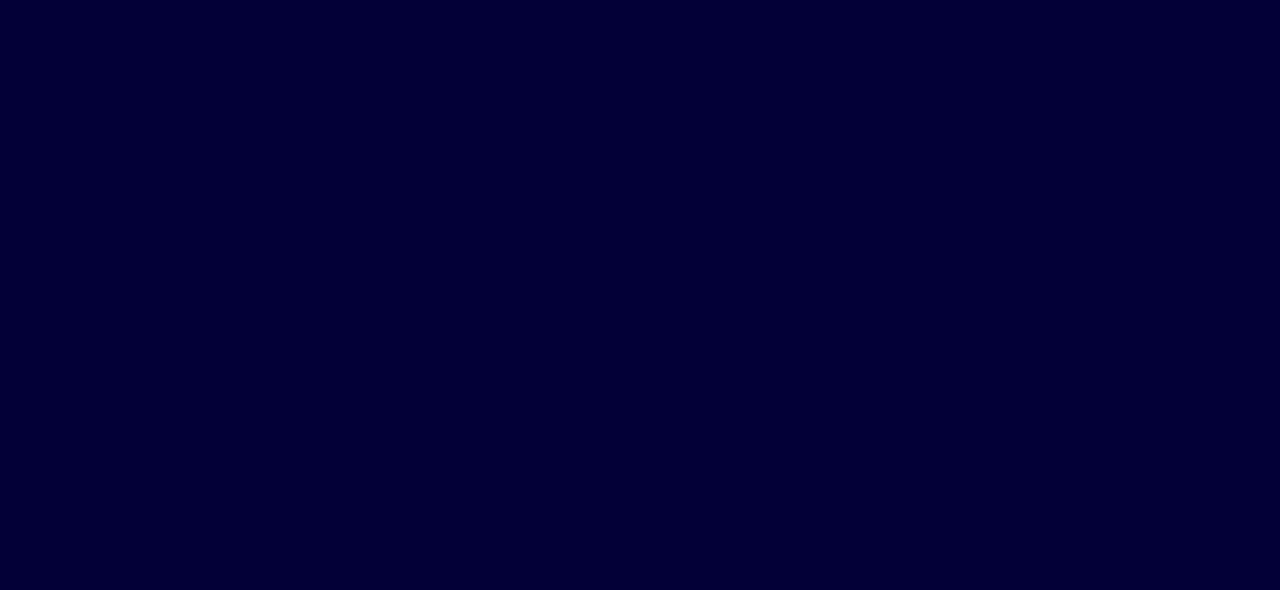
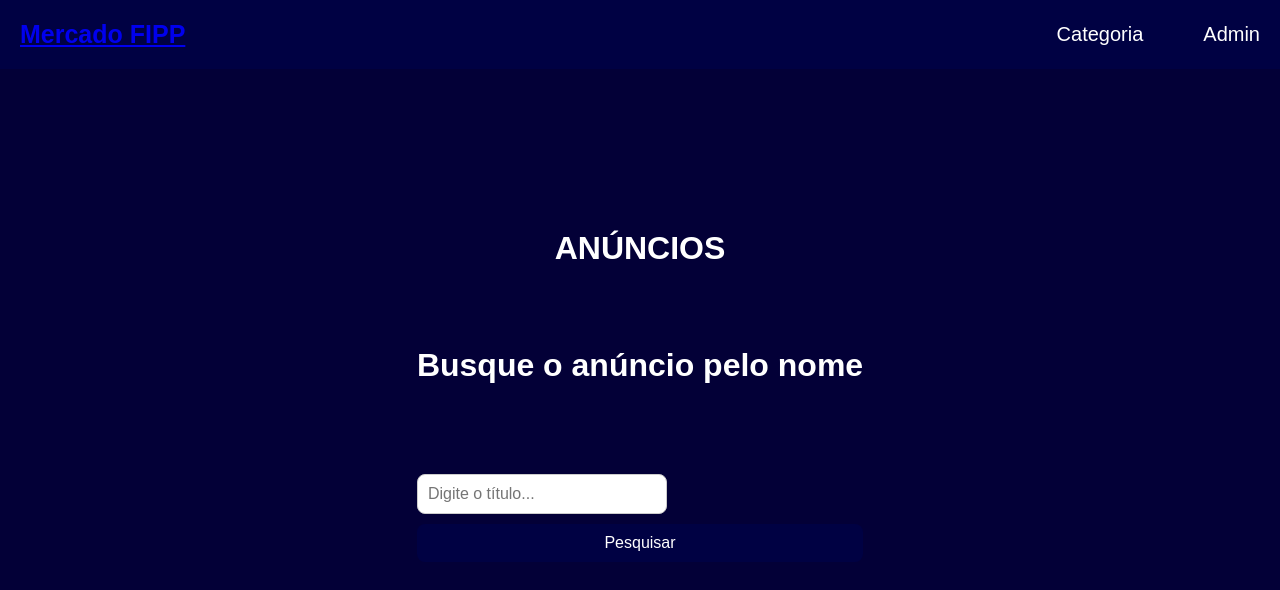
Before and after one commit to MaduRibeiroo/MercadoFIPP, a Vue app: page /buscarAnuncios in a window 1280 px wide. Before the commit this address had no page. Shown: the top 590 px of the page. Built offline with nearby package versions, Linux system fonts and the light colour scheme.

Commit message:
Adicionando buscar anuncios

```diff
--- /dev/null
+++ b/src/components/AnuncioIndividual.vue
@@ -0,0 +1,168 @@
+<template>
+    <header class="header">
+            <a href="#" class="logo"><router-link to="/Menu">Mercado FIPP</router-link></a>
+
+            <nav class="navbarra">
+              <a style="--i:1"><router-link to="/form-categorias/Categorias">Categoria</router-link></a>
+              <a style="--i:2"><router-link to="/form-usuario/Usuário">Admin</router-link></a>
+            </nav>
+    </header>
+    <div class="mainContent">
+            <div v-if="anuncio" class="infos">
+                    <h3>{{anuncios.titulo}}</h3>
+                    <p>Categoria: {{ anuncios.catid}}</p>
+                    <h6>Descrição do produto</h6>
+                    <p>{{ anuncios.descricao}}</p>
+            </div>
+        <div class="interacao">
+            <form class="form-pesquisa" @submit.prevent="adicionarPergunta">
+                    <input type="text" id="buscar" placeholder="Digite sua pergunta..." v-model="texto">
+                    <button id="botaoPesquisar" type="submit">Enviar pergunta</button>
+            </form>
+            <div class="perguntasRespostas" v-if="anuncios?.perguntas?.length">
+                <div v-for="(per, index) in this.anuncios.perguntas" :key="index" class="pergunta">
+                    <h3>{{ per.texto }}</h3>
+                    <p v-if="!per.resposta" @click="mostrarInput(index)" style="cursor: pointer; color: blue;">Responder</p>
+                    <div v-if="respostaVisivel[index] && !per.resposta">
+                    <input
+                        type="text"
+                        v-model="respostas[index]"
+                        placeholder="Digite a resposta..."
+                    />
+                    <button @click="adicionarResposta(index)">Enviar</button>
+                    </div>
+                    <h3 v-if="per.resposta">{{ per.resposta }}</h3>
+                </div>
+            </div>
+        </div>
+    </div>
+</template>
+
+<script>
+import axios from 'axios';
+
+export default{
+    name: 'AnuncioIndividual',
+    props:{
+        msg: String
+    },
+    data(){
+        return {id:0, titulo:"", data:"", descricao:"", preco:"", catid:"", catusu:"", perguntas:[],respostas: [], respostaVisivel:[], formOn:false,
+        anuncios: null}
+    },
+    created() {
+        this.id = this.$route.params.id;
+        this.carregarDados();
+    },
+    methods:{
+        carregarDados(){
+            axios.get("http://localhost:8080/apis/anuncio/"+this.id)
+            .then(result=>{
+                this.anuncios=result.data;
+                this.respostaVisivel = this.anuncios.perguntas.map(() => false);
+                this.respostas = this.anuncios.perguntas.map(() => "");
+            }).catch(error=>{
+                alert(error)
+            })
+        },
+        adicionarPergunta(){
+            axios.get("http://localhost:8080/apis/anuncio/add-pergunta/"+this.anuncios.id+"/"+this.texto)
+            .then(result=>{
+                this.anuncios=result.data;
+                this.respostaVisivel = this.anuncios.perguntas.map(() => false);
+                this.texto = "";
+            }).catch(error=>{
+                alert(error)
+            })
+        },
+        adicionarResposta(index){
+            axios.get("http://localhost:8080/apis/pergunta/add-resposta/"+this.anuncios.perguntas[index].id+"/"+this.respostas[index]).then(result=>{
+                this.anuncios = result.data; // atualiza dados com a resposta nova
+                this.respostaVisivel = this.anuncios.perguntas.map(() => false); // oculta inputs
+                this.respostas = this.anuncios.perguntas.map(() => "");
+            }).catch(error=>{
+                alert(error)
+            })
+        },
+        mostrarInput(index) {
+            this.$set(this.respostaVisivel, index, true);
+        },
+    }
+}
+</script>
+
+<style>
+.header {
+  position: fixed;
+  top: 0;
+  left: 0;
+  width: 100%;
+  padding: 20px;
+  background-color: #000143;
+  display: flex;
+  justify-content: space-between;
+  align-items: center;
+  z-index: 100;
+}
+
+.logo {
+  font-size: 25px;
+  color: white;
+  text-decoration: none;
+  font-weight: 600;
+  animation: slideRight 1s ease forwards;
+}
+
+.mainContent {
+  display: flex;
+  justify-content: space-around;
+  align-items: flex-start;
+  margin-top: 100px; /* Para não ficar atrás do header fixo */
+  padding: 20px;
+  gap: 20px;
+}
+
+/* Quadro do anúncio */
+.infos {
+  background-color: white;
+  border-radius: 15px;
+  box-shadow: 0 4px 8px rgba(0, 0, 0, 0.1);
+  padding: 20px;
+  width: 45%;
+}
+
+/* Quadro de interação */
+.interacao {
+  background-color: white;
+  border-radius: 15px;
+  box-shadow: 0 4px 8px rgba(0, 0, 0, 0.1);
+  padding: 20px;
+  width: 45%;
+}
+
+.form-pesquisa {
+  display: flex;
+  flex-direction: column;
+  gap: 10px;
+}
+
+#buscar {
+  padding: 10px;
+  border: 1px solid #ccc;
+  border-radius: 8px;
+}
+
+#botaoPesquisar {
+  padding: 10px;
+  background-color: #000143;
+  color: white;
+  border: none;
+  border-radius: 8px;
+  cursor: pointer;
+  transition: background 0.3s;
+}
+
+#botaoPesquisar:hover {
+  background-color: #1a1a70;
+}
+</style>
--- /dev/null
+++ b/src/components/buscarAnuncios.vue
@@ -0,0 +1,211 @@
+<template>
+        <header class="header">
+            <a href="#" class="logo"><router-link to="/Menu">Mercado FIPP</router-link></a>
+
+            <nav class="navbarra">
+              <a style="--i:1"><router-link to="/form-categorias/Categorias">Categoria</router-link></a>
+              <a style="--i:2"><router-link to="/form-usuario/Usuário">Admin</router-link></a>
+            </nav>
+        </header>
+
+        <main class="main-content">
+            <div class="formContent">
+                <h1 class="sub-title">ANÚNCIOS</h1>
+                <h4 class="sub-title">Busque o anúncio pelo nome</h4>
+                <form class="form-pesquisa" @submit.prevent="buscarTitulo">
+                    <input type="text" id="buscar" placeholder="Digite o título..." v-model="titulo">
+                    <button id="botaoPesquisar" type="submit">Pesquisar</button>
+                </form>
+            </div>
+            <div class="divAnuncios">
+                <div v-for="anu in this.anuncios" :key="anu.id" class="cards" @click="irParaAnuncioIndividual(anu)">
+                    <h3>{{ anu.titulo}}</h3>
+                    <h5>{{ anu.descricao}}</h5>
+                    <p>Categoria: {{anu.catusu.nome}}</p>
+                </div>
+            </div>
+        </main>
+</template>
+
+<script>
+import axios from 'axios';
+//import MainView from './layouts/mainView.vue'
+
+export default{
+    name: 'BuscarAnuncios',
+    props: {
+        msg: String
+    },
+    data(){
+      return {id:0, titulo:"", data:"", descricao:"", preco:"", catid:"", catusu:"", perguntas:[], formOn:false,
+      anuncios:[]}
+    },
+    methods:{
+        carregarDados(){
+            axios.get("http://localhost:8080/apis/anuncio")
+            .then(result=>{
+                this.anuncios=result.data
+            }).catch(erros=>{
+                alert(error)
+            })
+        },
+        buscarTitulo(){
+            axios.get("http://localhost:8080/apis/anuncio/"+this.titulo)
+            .then(result=>{
+                this.anuncios=result.data
+            }).catch(erro=>{
+                alert(error)
+            })
+        },
+        irParaAnuncioIndividual(anuncio) {
+            this.$router.push({name: "anuncioIndividual" , params: {id: anuncio.id}});
+        }
+    }
+}
+</script>
+
+<style>
+*{
+    margin: 0;
+    padding: 0;
+    box-sizing: border-box;
+    font-family: 'poppins', sans-serif;}
+
+body {
+  margin: 0;
+  font-family: 'Arial', sans-serif;
+  background-color: #030037;
+  color: white;
+  padding-top: 80px;
+}
+
+.header {
+  position: fixed;
+  top: 0;
+  left: 0;
+  width: 100%;
+  padding: 20px;
+  background-color: #000143;
+  display: flex;
+  justify-content: space-between;
+  align-items: center;
+  z-index: 100;
+}
+
+.logo {
+  font-size: 25px;
+  color: white;
+  text-decoration: none;
+  font-weight: 600;
+  animation: slideRight 1s ease forwards;
+}
+
+.navbarra a {
+  font-size: 20px;
+  color: white;
+  text-decoration: none;
+  margin-left: 30px;
+  animation: slideLeft 1s ease forwards;
+  animation-delay: calc(0.2s * var(--i));
+}
+
+.navbarra a:hover {
+  color: #53bafff7;
+}
+
+.main-content {
+  background-color: #030037;
+  color: white;
+  text-align: center;
+  margin-top: 120px;
+  padding: 20px;
+
+  display: flex;
+  flex-direction: column;
+  align-items: center;
+  min-height: calc(100vh - 120px);
+}
+
+.form-container {
+  display: flex;
+  flex-direction: column;
+  align-items: center;
+  margin-bottom: 40px;
+}
+
+.sub-title {
+  margin: 10px 0;
+  font-size: 32px;
+}
+
+.form-pesquisa {
+  margin-top: 20px;
+  display: flex;
+  justify-content: center;
+  gap: 10px;
+  flex-wrap: wrap; /* responsividade */
+}
+
+.divAnuncios {
+  display: flex;
+  flex-wrap: wrap;
+  justify-content: center;
+  gap: 20px;
+  width: 100%;
+  max-width: 1200px;
+}
+
+.form-pesquisa input {
+  padding: 10px;
+  font-size: 16px;
+  border-radius: 4px;
+  border: none;
+  width: 250px;
+}
+
+.form-pesquisa button {
+  padding: 10px 15px;
+  font-size: 16px;
+  border-radius: 4px;
+  border: none;
+  background-color: #53baff;
+  color: white;
+  cursor: pointer;
+  transition: background-color 0.3s;
+}
+
+.form-pesquisa button:hover {
+  background-color: #409de0;
+}
+
+.cards {
+  background-color: white;
+  color: black;
+  border-radius: 10px;
+  padding: 20px;
+  width: 250px;
+  box-shadow: 2px 2px 10px rgba(0, 0, 0, 0.2);
+}
+
+@keyframes slideRight {
+  0% {
+    transform: translateX(-100px);
+    opacity: 0;
+  }
+  100% {
+    transform: translateX(0);
+    opacity: 1;
+  }
+}
+
+@keyframes slideLeft {
+  0% {
+    transform: translateX(100px);
+    opacity: 0;
+  }
+  100% {
+    transform: translateX(0);
+    opacity: 1;
+  }
+}
+</style>
--- a/src/components/layouts/mainView.vue
+++ b/src/components/layouts/mainView.vue
@@ -49,7 +49,7 @@
                         <div>
                             <h2>Buscar anuncio e perguntar</h2>
                             <p>No processo de tratamento de água, a temperatura é um fator crítico. Ela afeta a eficiência das reações químicas e biológicas, como a coagulação, sedimentação e desinfecção. Águas mais frias tendem a retardar esses processos, enquanto águas mais quentes aceleram as reações.</p>
-                            <button class="btn-box" style="margin-top: 10px;">BUSCAR</button>
+                            <button class="btn-box" style="margin-top: 10px;" @click="irParaBuscaAnuncios">BUSCAR</button>
                         </div>
                     </div>
                 </div>
@@ -77,6 +77,9 @@ export default {
   methods: {
     irParaFormAnuncio() {
       this.$router.push('/form-anuncio/anuncio');
+    },
+    irParaBuscaAnuncios(){
+        this.$router.push('/buscarAnuncios')
     }
   }
 }
--- a/src/main.js
+++ b/src/main.js
@@ -6,8 +6,10 @@ import FormCategoria from "./components/forms/FormCategoria.vue"
 import FormUsuario from "./components/forms/FormUsuario.vue"
 import FormAnuncio from './components/forms/FormAnuncio.vue'
 import MainView from './components/layouts/mainView.vue'
-import Login from './components/layouts/Login.vue'
+import Login from './components/layouts/login.vue'
 import ViewADM from './components/layouts/viewADM.vue'
+import BuscarAnuncios from './components/buscarAnuncios.vue'
+import AnuncioIndividual from './components/AnuncioIndividual.vue'
 
 const router = createRouter({
     history: createWebHistory(),
@@ -18,6 +20,8 @@ const router = createRouter({
     { path: '/form-categorias/:msg', component: FormCategoria, props: true },
     { path: '/form-usuario/:msg', component: FormUsuario, props: true  },
     { path: '/form-anuncio/:msg', component: FormAnuncio, props: true },
+    { path: '/buscarAnuncios', component: BuscarAnuncios, props: true},
+    { path: '/anuncioIndividual/:id', name: 'anuncioIndividual', props: true}
     ]
 });
 
```
